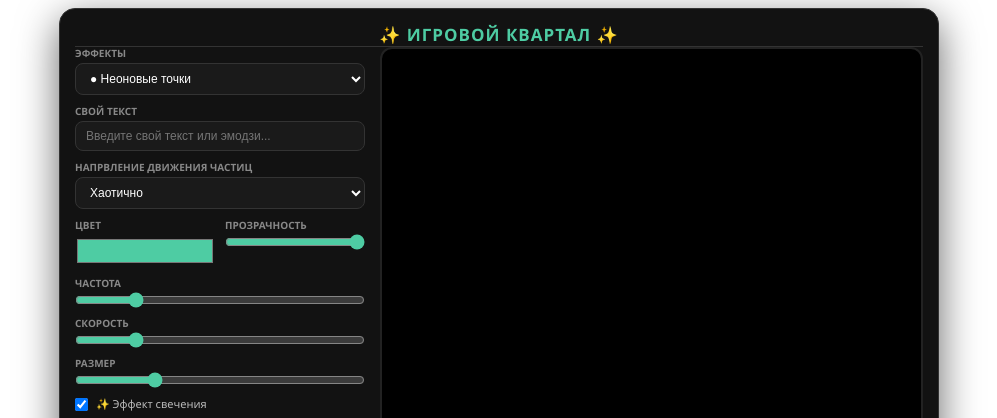
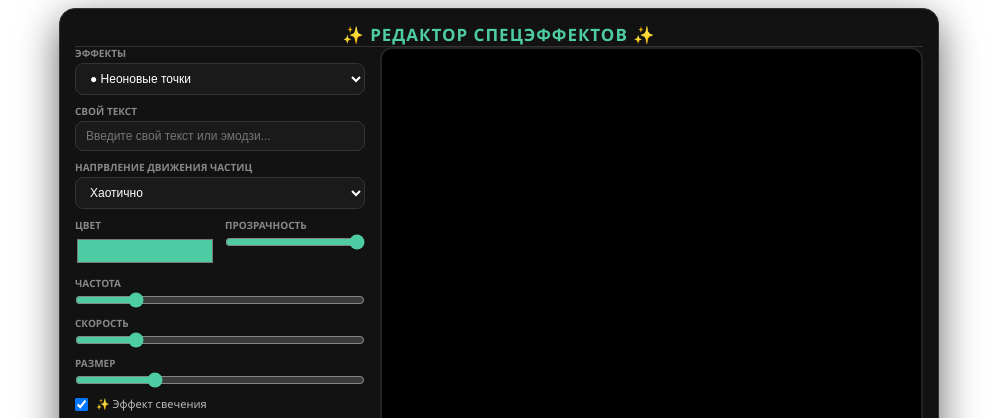
Before and after one commit to VeRa422/Effects, a plain HTML site: page index.html in a window 1280 px wide. Shown: the top 418 px of the page, without its empty margins (141-1138 px from the left). Drawn offline with Linux system fonts and the light colour scheme.

Commit message:
Update index.html

```diff
--- a/index.html
+++ b/index.html
@@ -49,7 +49,7 @@
     .fx-footer img { height: 32px; border-radius: 4px; }
   </style>
 
-  <div class="fx-header"><h2>✨ ИГРОВОЙ КВАРТАЛ ✨</h2></div>
+  <div class="fx-header"><h2>✨ РЕДАКТОР СПЕЦЭФФЕКТОВ ✨</h2></div>
 
   <div class="editor-grid">
     <div class="controls-panel">
```
